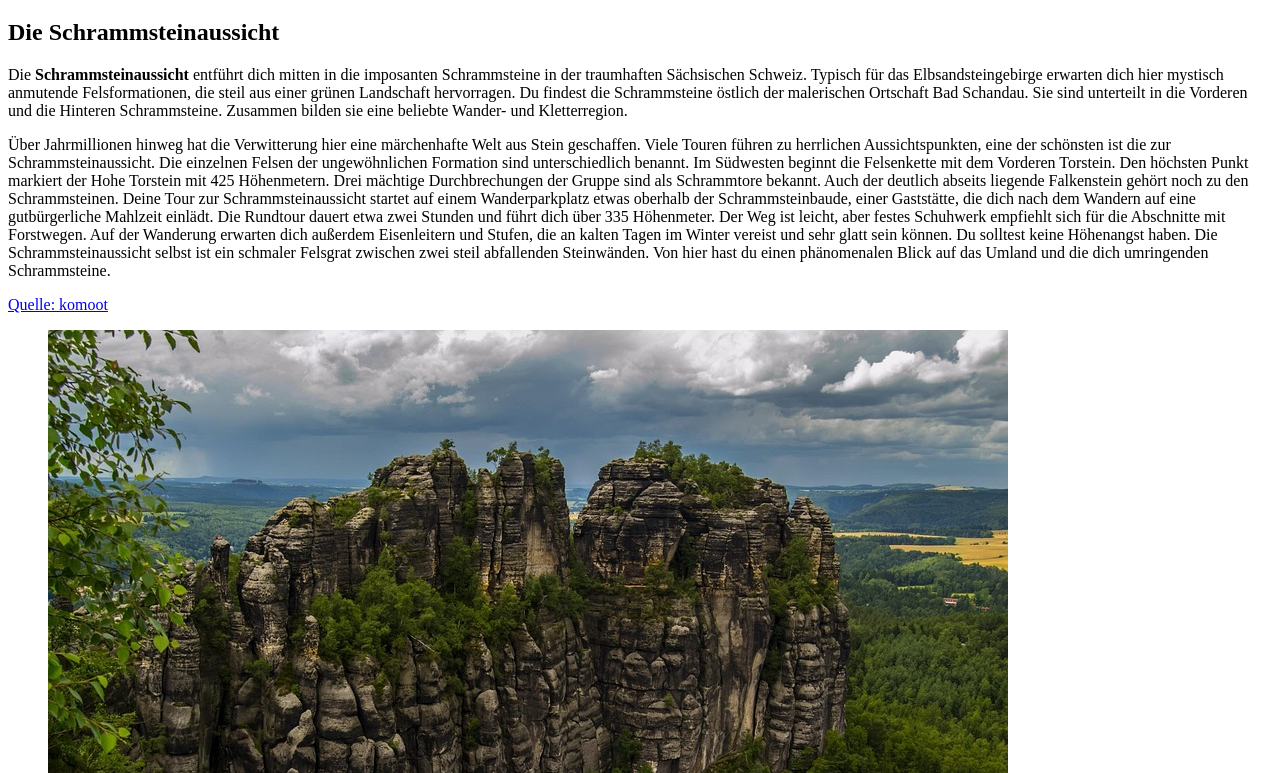
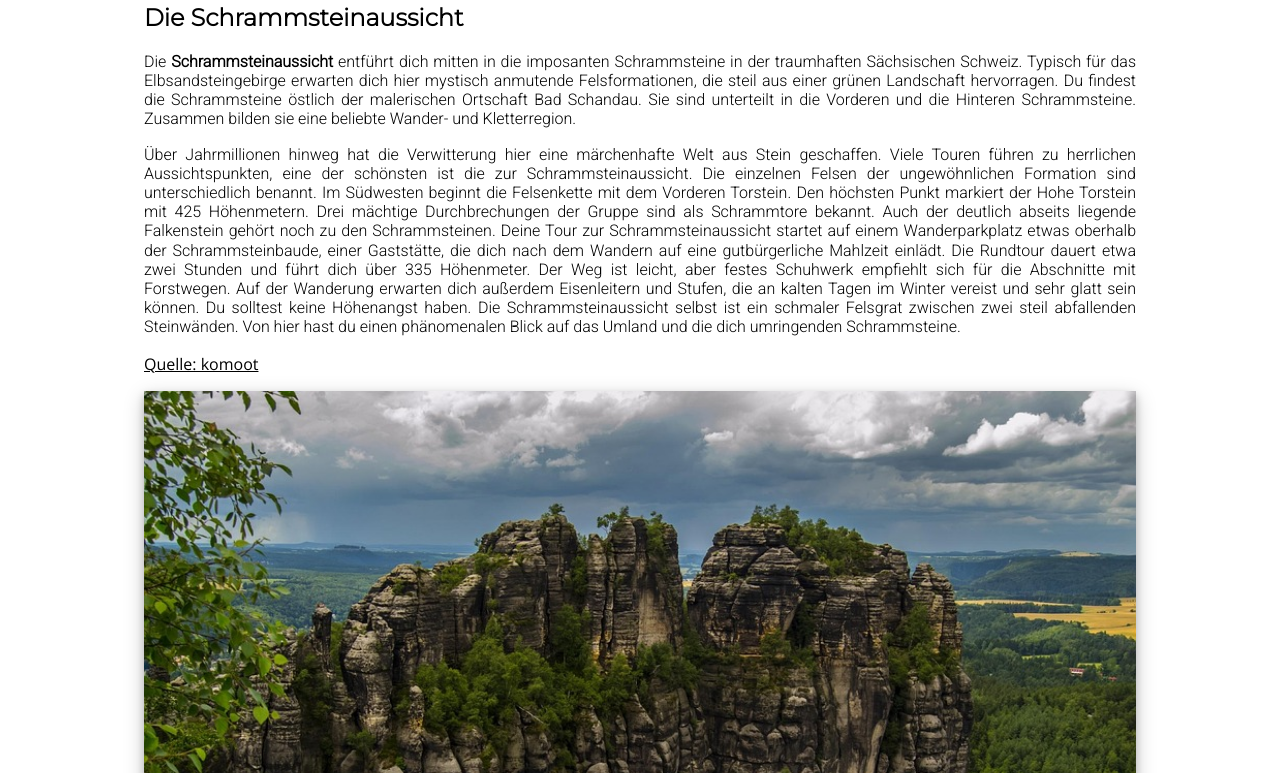
Before and after one commit to Ellinnaa/top, a plain HTML site: page index.html in a window 1280 px wide. Shown: the part 425-1198 px from the top of the page. Drawn offline with nearby package versions, Linux system fonts and the light colour scheme.

Commit message:
main.css Vorlage eingefügt

```diff
--- a/index.html
+++ b/index.html
@@ -5,9 +5,13 @@
     <meta charset="UTF-8">
     <meta name="viewport" content="width=device-width, initial-scale=1.0">
     <title>Sächsische Schweiz Schrammsteinaussicht</title>
+    <link rel="shortcut icon" href="images/user.jpg" type="image/x-icon">
     <link rel="stylesheet" href="https://unpkg.com/leaflet@1.9.4/dist/leaflet.css" integrity="sha256-p4NxAoJBhIIN+hmNHrzRCf9tD/miZyoHS5obTRR9BMY=" crossorigin="" />
+    <link rel="stylesheet" href="main.css">
     <!-- Make sure you put this AFTER Leaflet's CSS -->
     <script src="https://unpkg.com/leaflet@1.9.4/dist/leaflet.js" integrity="sha256-20nQCchB9co0qIjJZRGuk2/Z9VM+kNiyxNV1lvTlZBo=" crossorigin=""></script>
+    <link rel="stylesheet" href="main.js">
+    <script defer src='main.js'></script>
 </head>
 
 <body>
--- /dev/null
+++ b/main.css
@@ -0,0 +1,90 @@
+/* CSS-Stile für die Neuseelandreise */
+
+@import url('https://fonts.googleapis.com/css2?family=Montserrat:wght@300&family=Open+Sans:ital@0;1&family=Roboto:wght@300&display=swap');
+
+body {
+    font-family: 'Open Sans', sans-serif;
+    background-color: #ffffff;
+    max-width: 1280px;
+    margin: auto;
+}
+
+header>img {
+    max-width: 100%;
+}
+
+header a img {
+    border: 1px solid silver;
+    border-radius: 50%;
+    margin-top: -75px;
+    margin-left: calc(50% - 50px);
+}
+
+main {
+    max-width: 1024px;
+    margin: auto;
+    margin-top: -50px;
+    border-left: 1px dashed gray;
+    border-right: 1px dashed gray;
+    border-bottom: 1px dashed gray;
+}
+
+article {
+    padding: 1em;
+}
+
+article p {
+    font-family: 'Roboto', sans-serif;
+    text-align: justify;
+    line-height: 1.2em;
+}
+
+article h1,
+article h2,
+article h3 {
+    font-family: 'Montserrat', sans-serif;
+}
+
+article figure>img {
+    width: 100%;
+}
+
+#map {
+    width: 90%;
+    height: 600px;
+    border: 1px solid silver;
+    margin: auto;
+}
+
+footer {
+    text-align: center;
+    padding: 1em 2em 3em 2em;
+}
+
+footer nav {
+    display: grid;
+    grid-template-columns: 40% 20% 40%;
+}
+
+a {
+    color: black;
+}
+
+header img,
+figure>img,
+#map {
+    box-shadow:
+        0 4px 8px 0 rgba(0, 0, 0, 0.2),
+        0 6px 20px 0 rgba(0, 0, 0, 0.2);
+}
+
+@media screen and (max-width: 1280px) {
+    main {
+        border: none;
+    }
+
+    figure {
+        margin-left: 0;
+        width: 100%;
+    }
+}
```
